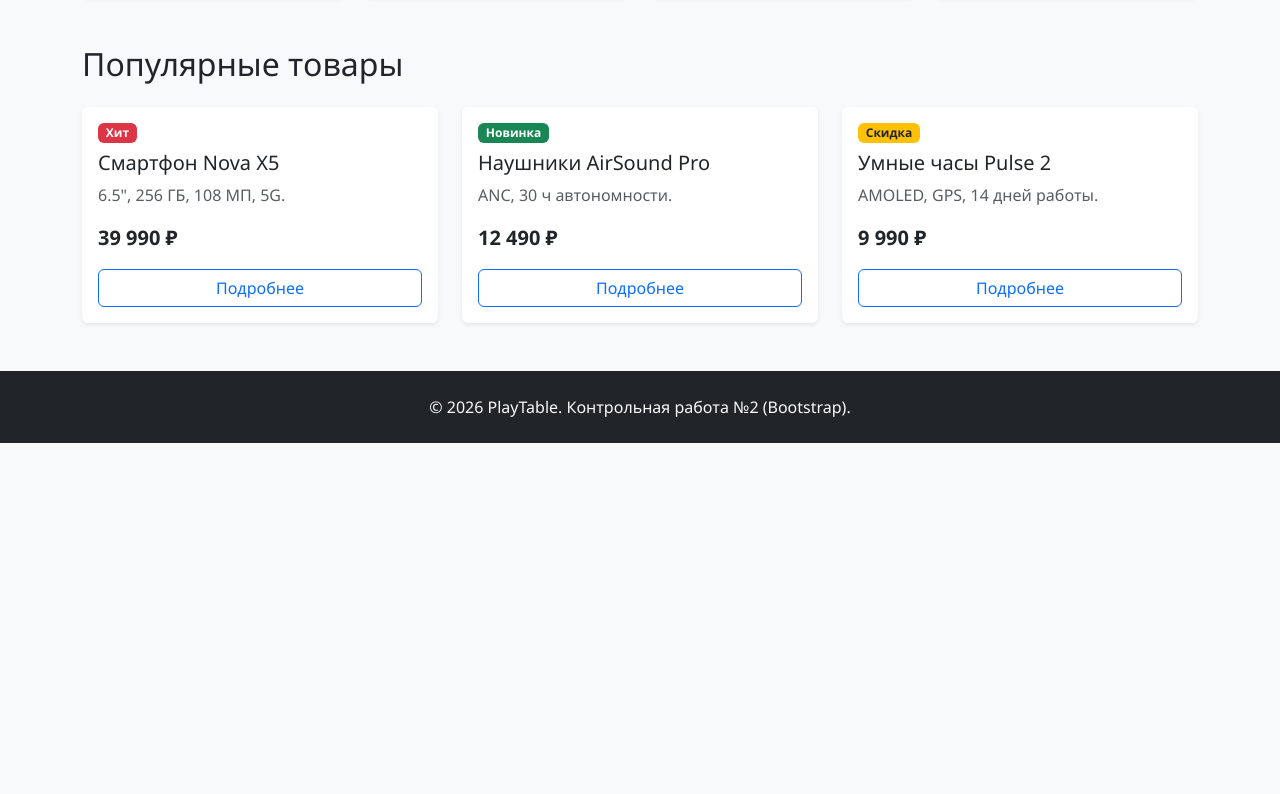
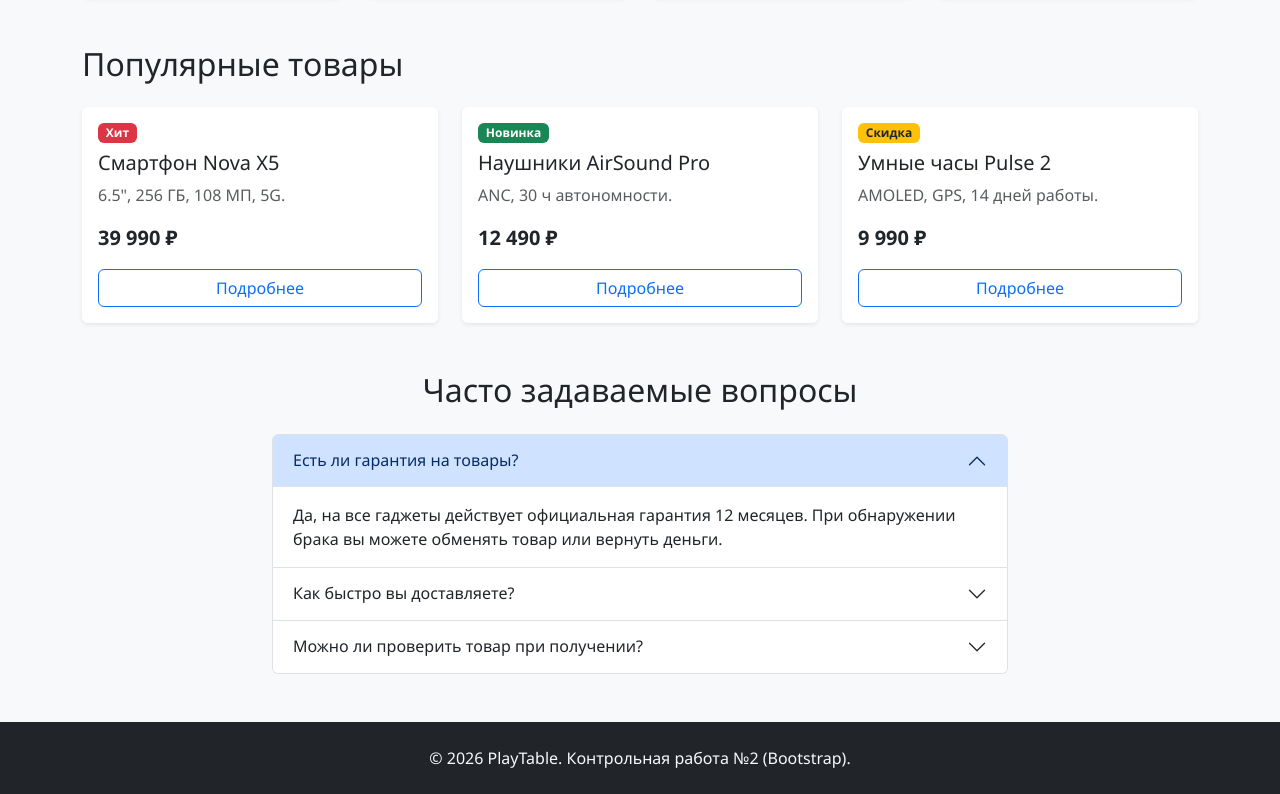
Before and after one commit to Igori1357924680/kr2-bootstrap-shop, a plain HTML site: page index.html in a window 1280 px wide. Shown: the part 687-1481 px from the top of the page. Before the commit the page ends 1130 px from the top, so only its background shows below. Drawn offline with nearby package versions, Linux system fonts and the light colour scheme.

Commit message:
feat: add accordion component to index page

```diff
--- a/index.html
+++ b/index.html
@@ -120,7 +120,56 @@
 
       </div>
     </div>
+    <!-- Блок FAQ (Accordion) -->
+    <div class="container mb-5">
+      <h2 class="mb-4 text-center">Часто задаваемые вопросы</h2>
+      <div class="row justify-content-center">
+        <div class="col-lg-8">
+          <div class="accordion" id="faqAccordion">
 
+            <div class="accordion-item">
+              <h2 class="accordion-header">
+                <button class="accordion-button" type="button" data-bs-toggle="collapse" data-bs-target="#faq1" aria-expanded="true" aria-controls="faq1">
+                  Есть ли гарантия на товары?
+                </button>
+              </h2>
+              <div id="faq1" class="accordion-collapse collapse show" data-bs-parent="#faqAccordion">
+                <div class="accordion-body">
+                  Да, на все гаджеты действует официальная гарантия 12 месяцев. При обнаружении брака вы можете обменять товар или вернуть деньги.
+                </div>
+              </div>
+            </div>
+
+            <div class="accordion-item">
+              <h2 class="accordion-header">
+                <button class="accordion-button collapsed" type="button" data-bs-toggle="collapse" data-bs-target="#faq2" aria-expanded="false" aria-controls="faq2">
+                  Как быстро вы доставляете?
+                </button>
+              </h2>
+              <div id="faq2" class="accordion-collapse collapse" data-bs-parent="#faqAccordion">
+                <div class="accordion-body">
+                  По городу доставка занимает 1 день. В другие регионы отправляем СДЭКом или Почтой России, срок — от 3 до 7 дней.
+                </div>
+              </div>
+            </div>
+
+            <div class="accordion-item">
+              <h2 class="accordion-header">
+                <button class="accordion-button collapsed" type="button" data-bs-toggle="collapse" data-bs-target="#faq3" aria-expanded="false" aria-controls="faq3">
+                  Можно ли проверить товар при получении?
+                </button>
+              </h2>
+              <div id="faq3" class="accordion-collapse collapse" data-bs-parent="#faqAccordion">
+                <div class="accordion-body">
+                  Конечно! Курьер подождет, пока вы вскроете упаковку и убедитесь, что устройство включается и работает.
+                </div>
+              </div>
+            </div>
+
+          </div>
+        </div>
+      </div>
+    </div>
   </main>
 
   <!-- Подвал -->
```
